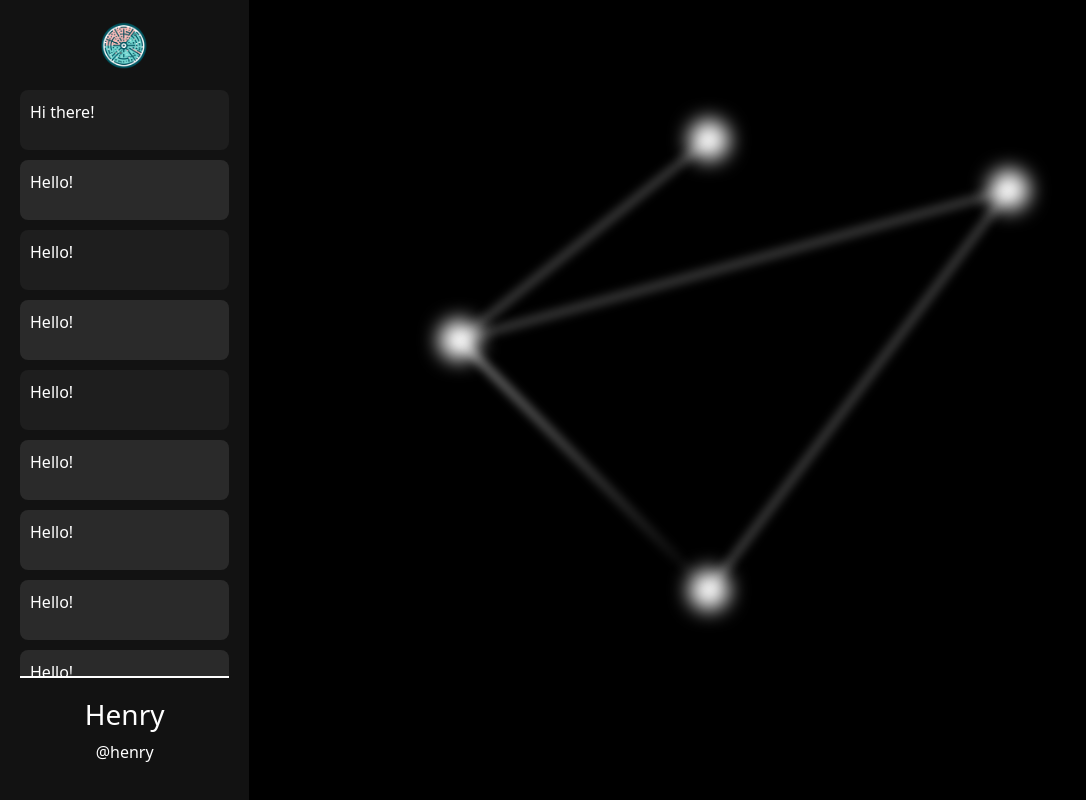
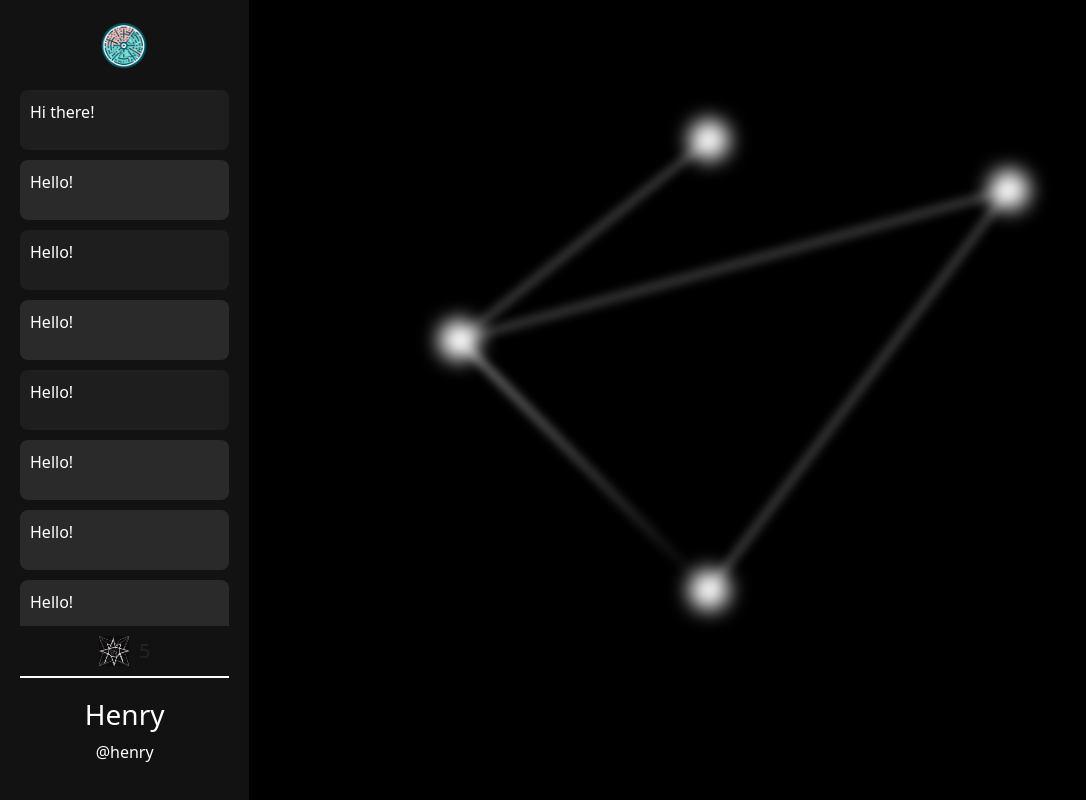
Before and after one commit to bisheshank/novanotes, a React (Vite) app in the folder react-app/: page / in a window 1280 px wide. Shown: the whole page, without its empty margins (0-1086 px from the left). Built offline with nearby package versions, Linux system fonts and the light colour scheme; no server answers.

Commit message:
sidebar shit bro idk

```diff
--- a/react-app/src/components/Sidebar.tsx
+++ b/react-app/src/components/Sidebar.tsx
@@ -63,6 +63,12 @@ const Sidebar: React.FC<SidebarProps> = (props) => {
         </div>
         {/* Add more chat messages as needed */}
       </div>
+
+    <div className="points-tab" style={{ display: "flex", alignItems: "center", justifyContent: "center", margin: "10px 0px" }}>
+      <img src="/logo1.png" alt="Points" style={{ width: "30px", height: "30px", marginRight: "10px" }} />
+      <span className="points-font" style={{ fontSize: "20px" }}>{stars}</span>
+    </div>
+
       {/* Profile info */}
       <div className="profile-info">
         <h3>{chatName}</h3>
```
